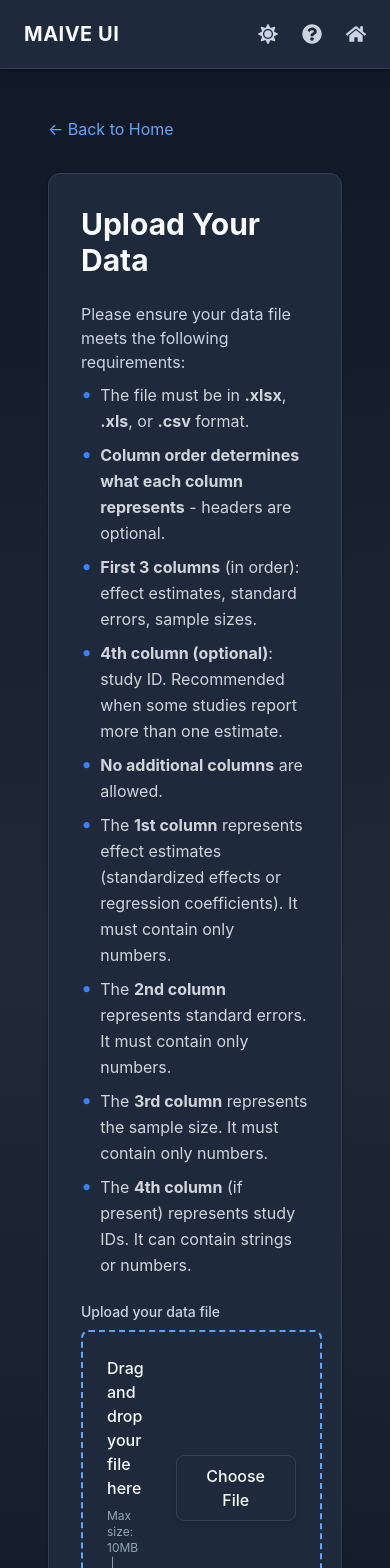
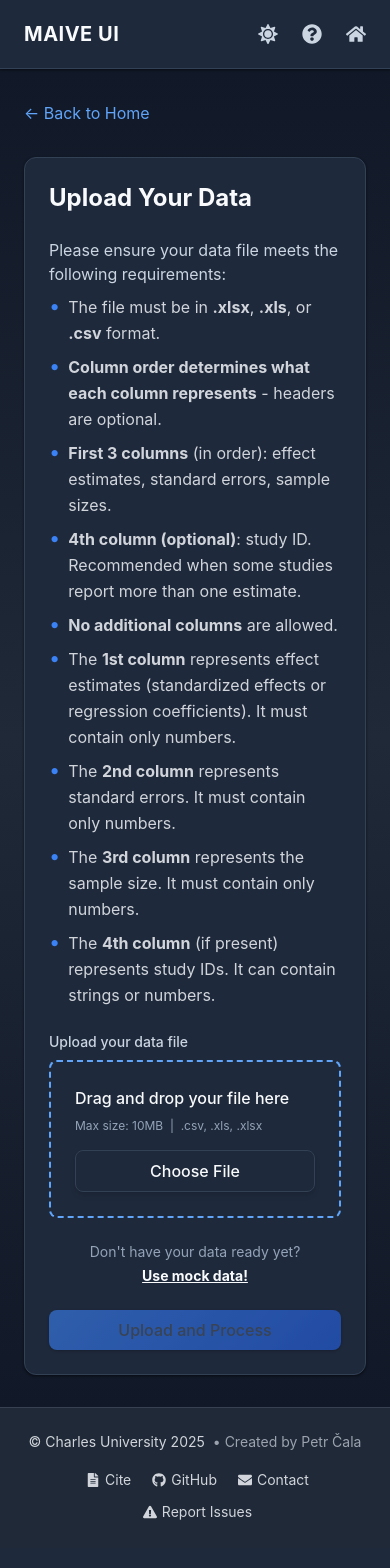
Before and after one commit to PetrCala/maive-ui, a Next.js app in the folder apps/react-ui/client/: page /upload in a window 390 px wide. Shown: the top 1568 px of the page. Built offline with nearby package versions, Linux system fonts and the light colour scheme.

Commit message:
feat: improve mobile layout responsiveness

```diff
--- a/apps/react-ui/client/src/components/Footer.tsx
+++ b/apps/react-ui/client/src/components/Footer.tsx
@@ -67,6 +67,7 @@ const FooterButtonLinkItem = ({
   return (
     <button
       onClick={onClick}
+      type="button"
       className="hover:text-blue-600 dark:hover:text-blue-400 transition-colors duration-200 flex items-center"
     >
       <FooterLinkItemContents icon={icon} text={text} />
@@ -95,10 +96,10 @@ const Footer = ({ className = "" }: FooterProps) => {
   return (
     <>
       <footer
-        className={`bg-gray-100 dark:bg-gray-800 text-gray-700 dark:text-gray-300 py-4 px-6 border-t border-gray-200 dark:border-gray-700 h-16 flex items-center justify-between transition-colors duration-200 ${className}`}
+        className={`bg-gray-100 dark:bg-gray-800 text-gray-700 dark:text-gray-300 py-6 px-4 sm:px-6 border-t border-gray-200 dark:border-gray-700 flex flex-col gap-4 sm:flex-row sm:items-center sm:justify-between transition-colors duration-200 ${className}`}
       >
         {/* Copyright */}
-        <div className="text-sm">
+        <div className="text-sm text-center sm:text-left">
           {"© "}
           <InvisibleLink href={CONST.LINKS.INSTITUTION_URL}>
             {CONST.INSTITUTION_NAME}
@@ -113,7 +114,7 @@ const Footer = ({ className = "" }: FooterProps) => {
         </div>
 
         {/* Links */}
-        <div className="flex items-center space-x-4 text-sm">
+        <div className="flex flex-wrap items-center justify-center gap-x-4 gap-y-2 text-sm">
           <FooterButtonLinkItem
             onClick={handleCitationClick}
             icon={<FaFileAlt />}
--- a/apps/react-ui/client/src/components/ResultsSummary.tsx
+++ b/apps/react-ui/client/src/components/ResultsSummary.tsx
@@ -198,7 +198,7 @@ export default function ResultsSummary({
       );
     } else {
       content = (
-        <div className="flex justify-between">
+        <div className="flex flex-col gap-1 sm:flex-row sm:justify-between">
           <span className={labelClass}>{item.label}:</span>
           <span className={valueClassSimple} style={valueStyle}>
             {getValueDisplay(item)}
@@ -262,7 +262,7 @@ export default function ResultsSummary({
             className="p-4 bg-gray-50 dark:bg-gray-700 rounded-lg"
           >
             <h2 className="text-xl font-semibold mb-4">{sectionTitle}</h2>
-            <div className="grid grid-cols-2 gap-4">
+            <div className="grid grid-cols-1 md:grid-cols-2 gap-4">
               <div className={"space-y-4"}>
                 {left.map((item, index) => (
                   <div key={`${sectionKey}-left-${index}`}>
--- a/apps/react-ui/client/src/pages/index.tsx
+++ b/apps/react-ui/client/src/pages/index.tsx
@@ -36,24 +36,26 @@ export default function Home() {
             />
           </div>
         ) : (
-          <div className="max-w-4xl text-center animate-fade-in">
-            <h1 className="text-5xl font-bold mb-6 text-primary tracking-tight">
+          <div className="max-w-4xl text-center animate-fade-in px-3 sm:px-0">
+            <h1 className="text-4xl sm:text-5xl font-bold mb-6 text-primary tracking-tight">
               {TEXT.home.title}
             </h1>
-            <p className="text-xl mb-12 text-secondary leading-relaxed">
+            <p className="text-lg sm:text-xl mb-8 sm:mb-12 text-secondary leading-relaxed">
               Adjust your data for publication bias, p-hacking, and spurious
               precision.
               <br />
               Powered by the MAIVE estimator (<em>Nature Communications</em>).
             </p>
 
-            <div className="flex flex-col gap-4 justify-center items-center mb-8 w-fit mx-auto">
+            <div className="flex flex-col gap-4 justify-center items-stretch mb-8 w-full max-w-md sm:max-w-lg mx-auto">
               <ActionButton
                 href="/upload"
                 onClick={() => setIsLoadingUploadPage(true)}
                 variant="primary"
                 size="lg"
-                className={`w-full px-20 opacity-${isLoadingUploadPage ? "75" : "100"}`}
+                className={`w-full sm:w-auto sm:self-center px-8 sm:px-12 lg:px-20 ${
+                  isLoadingUploadPage ? "opacity-75" : "opacity-100"
+                }`}
               >
                 {TEXT.home.uploadYourData}
               </ActionButton>
@@ -62,7 +64,7 @@ export default function Home() {
                 onClick={() => setIsModalOpen(true)}
                 variant="secondary"
                 size="md"
-                className="inline-flex gap-2 w-2/3"
+                className="inline-flex w-full items-center justify-center gap-2 sm:w-3/4"
               >
                 <FaInfoCircle className="icon-button" />
                 {TEXT.home.whatIsMaive}
@@ -72,7 +74,7 @@ export default function Home() {
                 isLoading={isLoadingDemo}
                 setIsLoading={setIsLoadingDemo}
                 size="md"
-                className="w-2/3"
+                className="w-full sm:w-3/4"
               />
             </div>
           </div>
--- a/apps/react-ui/client/src/pages/upload/index.tsx
+++ b/apps/react-ui/client/src/pages/upload/index.tsx
@@ -140,10 +140,10 @@ export default function UploadPage() {
         <title>{`${CONST.APP_DISPLAY_NAME} - Upload Data`}</title>
       </Head>
       <main className="content-page-container">
-        <div className="max-w-4xl w-full">
+        <div className="max-w-4xl w-full px-2 sm:px-0">
           <GoBackButton href="/" text="Back to Home" />
-          <div className="card p-8">
-            <h1 className="text-3xl font-bold mb-6 text-primary">
+          <div className="card p-6 sm:p-8">
+            <h1 className="text-2xl sm:text-3xl font-bold mb-6 text-primary">
               {TEXT.upload.title}
             </h1>
             <div className="mb-6">
@@ -175,14 +175,14 @@ export default function UploadPage() {
                 <label className="block text-sm font-medium text-secondary">
                   Upload your data file
                 </label>
-                <div className="mt-1 flex gap-3">
+                <div className="mt-1 flex flex-col gap-4 sm:flex-row">
                   <div className="flex-grow">
                     <div
                       {...getRootProps()}
-                      className="flex flex-1 flex-row items-center border-2 border-dashed border-focus rounded-lg p-6 min-h-[60px] transition-colors duration-200 surface-secondary hover:border-primary-600 focus:border-primary-600 cursor-pointer select-none"
+                      className="flex w-full flex-col gap-4 sm:flex-row sm:items-center border-2 border-dashed border-focus rounded-lg p-6 min-h-[60px] transition-colors duration-200 surface-secondary hover:border-primary-600 focus:border-primary-600 cursor-pointer select-none"
                     >
                       <input {...getInputProps()} />
-                      <div className="flex-1 flex flex-col items-start justify-center">
+                      <div className="flex-1 flex flex-col items-start justify-center text-center sm:text-left">
                         <p className="text-primary text-base font-medium">
                           {isDragActive
                             ? "Drop the file here..."
@@ -196,27 +196,27 @@ export default function UploadPage() {
                         onClick={open}
                         variant="secondary"
                         size="md"
-                        className="ml-8 rounded-full shadow-md"
+                        className="w-full sm:w-auto sm:ml-8 sm:self-center rounded-full shadow-md"
                         style={{ minWidth: 120 }}
                       >
                         Choose File
                       </ActionButton>
                     </div>
                     {selectedFile && (
-                      <div className="mt-2 w-full border-2 border-secondary rounded-xl px-6 py-4 text-base flex items-center shadow-lg font-semibold surface-secondary">
+                      <div className="mt-2 w-full border-2 border-secondary rounded-xl px-6 py-4 text-base flex flex-col gap-3 sm:flex-row sm:items-center shadow-lg font-semibold surface-secondary">
                         {/* Icon */}
-                        <span className="mr-4 text-2xl flex-shrink-0">
+                        <span className="text-2xl flex-shrink-0 sm:mr-4">
                           {getFileIconComponent(selectedFile.name)}
                         </span>
                         {/* Filename */}
                         <span
-                          className="text-primary font-medium truncate max-w-xs"
+                          className="text-primary font-medium truncate max-w-full sm:max-w-xs"
                           title={selectedFile.name}
                         >
                           {selectedFile.name}
                         </span>
                         {/* File size */}
-                        <span className="ml-auto text-muted font-normal text-sm">
+                        <span className="text-muted font-normal text-sm sm:ml-auto sm:self-auto self-start">
                           {(selectedFile.size / 1024 / 1024).toFixed(2)} MB
                         </span>
                       </div>
@@ -226,9 +226,11 @@ export default function UploadPage() {
               </div>
 
               {!selectedFile && CONFIG.SHOULD_SUGGEST_MOCK_DATA_USE && (
-                <div className="flex justify-end">
-                  <div className="flex items-center gap-1 text-sm text-muted">
-                    <span>Don&apos;t have your data ready yet?</span>
+                <div className="flex justify-center sm:justify-end">
+                  <div className="flex flex-col items-center gap-1 text-sm text-muted sm:flex-row sm:gap-2 sm:text-left">
+                    <span className="text-center sm:text-left">
+                      Don&apos;t have your data ready yet?
+                    </span>
                     <button
                       type="button"
                       onClick={() => {
--- a/apps/react-ui/client/src/styles/globals.css
+++ b/apps/react-ui/client/src/styles/globals.css
@@ -469,15 +469,25 @@ body {
 	/* Common page layouts */
         .home-page-container {
                 @apply page-container-light dark:page-container-dark;
-		padding: var(--spacing-2xl) var(--spacing-lg);
+                padding: var(--spacing-xl) var(--spacing-md);
                 justify-content: center; /* Override the default flex-start */
         }
 
         .content-page-container {
                 @apply page-container-base;
                 flex: 1;
+                padding: var(--spacing-xl) var(--spacing-md);
+                background-image: linear-gradient(to bottom, #fff, #f9fafb, #f3f4f6);
+        }
+
+        @media (min-width: 768px) {
+                .home-page-container {
+                        padding: var(--spacing-2xl) var(--spacing-lg);
+                }
+
+                .content-page-container {
                         padding: var(--spacing-2xl);
-		background-image: linear-gradient(to bottom, #fff, #f9fafb, #f3f4f6);
+                }
         }
 
 	.dark .content-page-container {
```
Also changed, not shown: apps/react-ui/client/src/pages/results/index.tsx (+7 -7 lines). Lines whose indentation alone changed are shown as unchanged.
